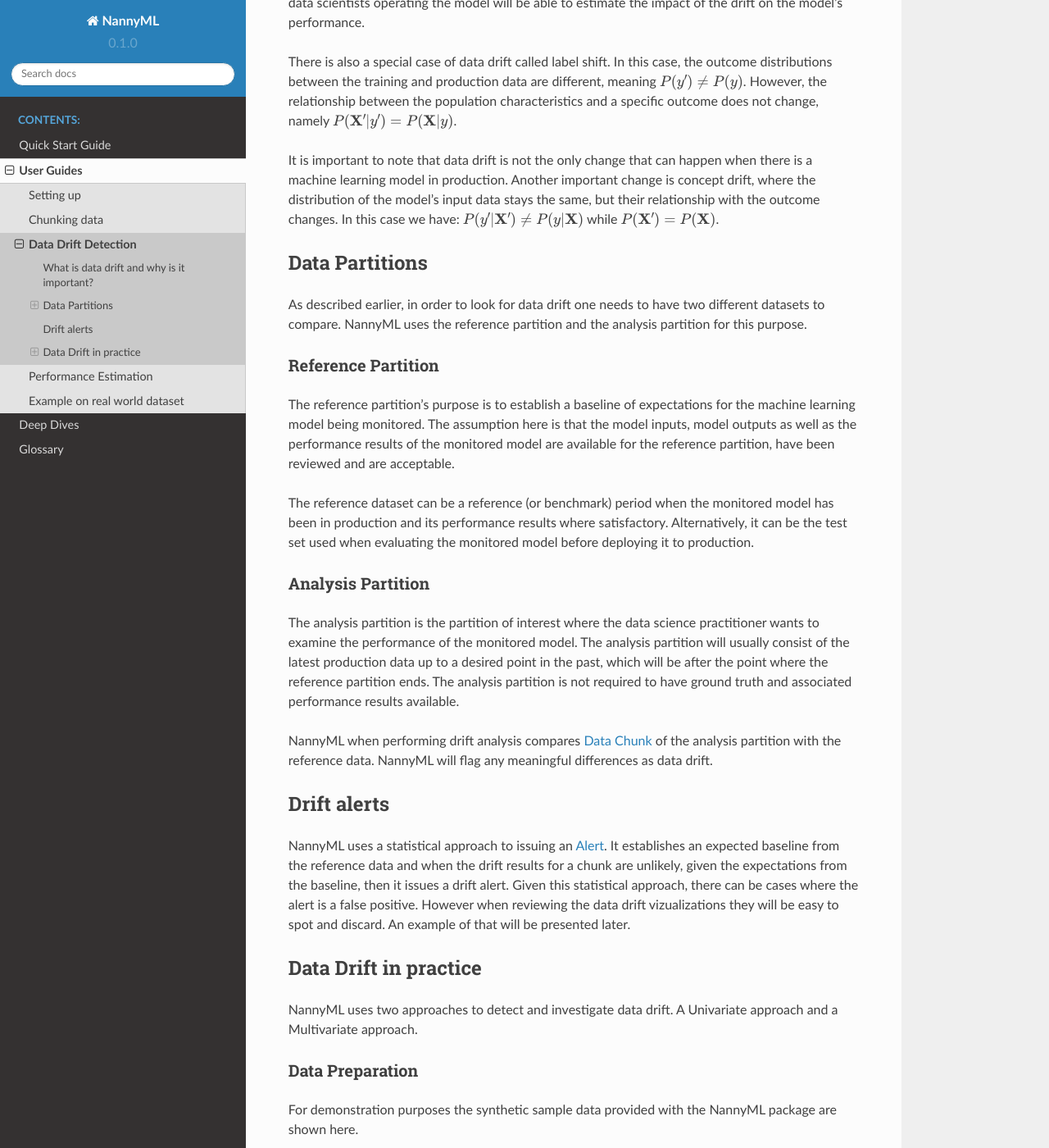
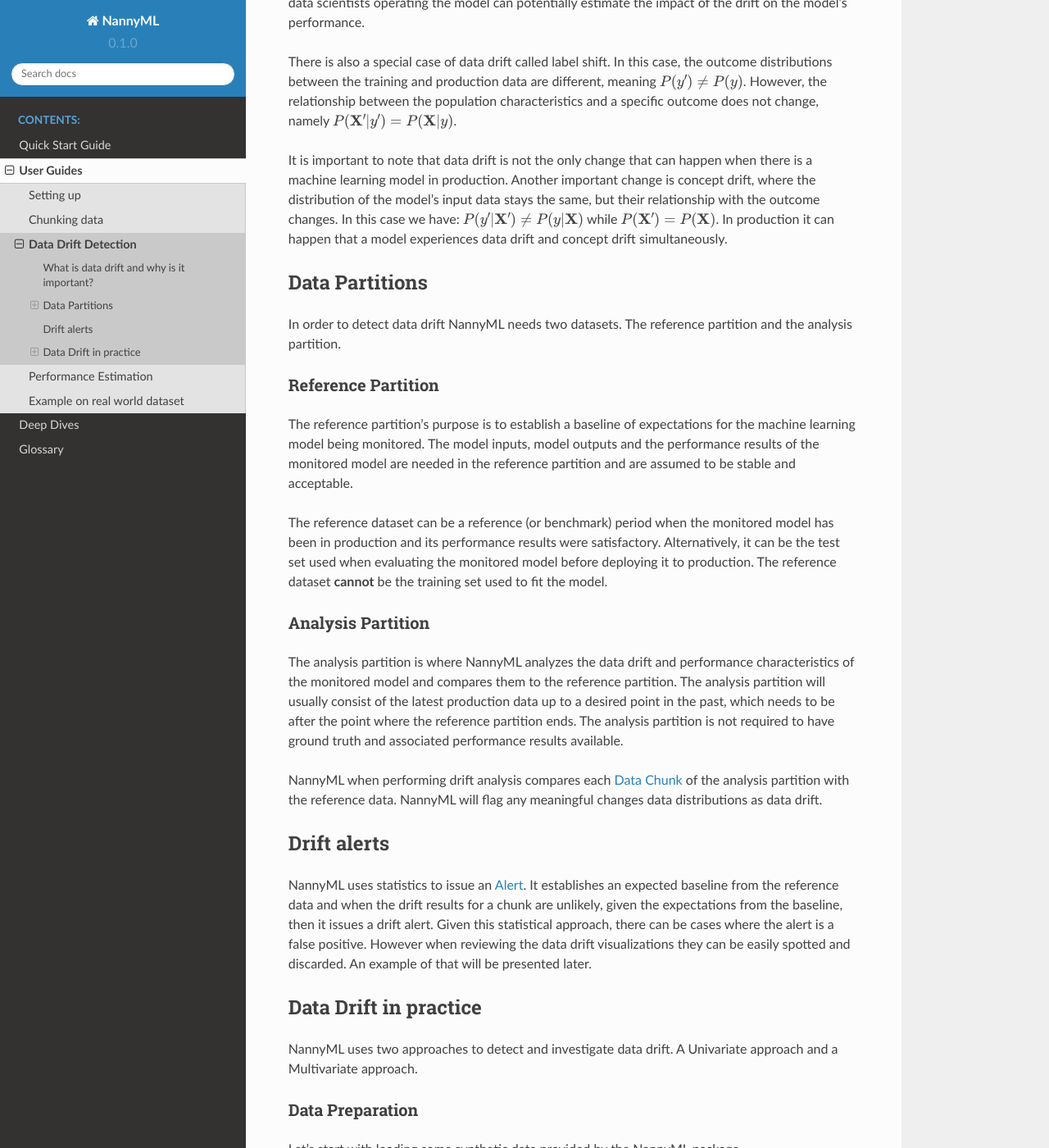
Before and after one commit to NannyML/nannyml, a Sphinx documentation site: the page built from docs/guides/data_drift.rst, in a window 1280 px wide and 1400 px high, scrolled down 440 px. Shown: the whole window at 82% size. Built offline with Sphinx 7.4.7 and the Read the Docs theme 2.0.0, drawn with Linux system fonts in a browser that asks for light colours; pages that are not in the unit, such as notebooks, are missing from menus; some of the changed text lies outside the part shown.

Commit message:
data drift feedback (#26)
* feedback for Reconstruction Error

* feedback for data drift

```diff
--- a/docs/guides/chunking_your_data.rst
+++ b/docs/guides/chunking_your_data.rst
@@ -8,7 +8,7 @@
     Not sure what data chunk is in the first place? Read about :term:`Data Chunk`.
 
 Why do we need chunks?
-===================
+======================
 
 
 NannyML monitors ML models in production by doing data drift detection and performance estimation or monitoring.
--- a/docs/guides/data_drift.rst
+++ b/docs/guides/data_drift.rst
@@ -7,18 +7,18 @@
 What is data drift and why is it important?
 ===========================================
 
-Let's study a machine learning model that uses some multidimensional input data
+Take a machine learning model that uses some multidimensional input data
 :math:`\mathbf{X}` and makes predictions :math:`y`.
 
 The model has been trained on some data distribution :math:`P(\mathbf{X})`.
 There is data drift when the production data comes from a different distribution
 :math:`P(\mathbf{X'}) \neq P(\mathbf{X})`.
 
-A machine learning model operating on an input distribution different than
+A machine learning model operating on an input distribution different from
 the one it has been trained on will probably underperform. It is therefore crucial to detect
 data drift, in a timely manner, when a model is in production. By further investigating the
 characteristics of the observed drift, the data scientists operating the model
-will be able to estimate the impact of the drift on the model's performance.
+can potentially estimate the impact of the drift on the model's performance.
 
 There is also a special case of data drift called label shift. In this case, the outcome
 distributions between the training and production data are different, meaning
@@ -29,7 +29,8 @@
 machine learning model in production. Another important change is concept drift, where the
 distribution of the model's input data stays the same, but their relationship with the outcome
 changes. In this case we have: :math:`P(y'|\mathbf{X'}) \neq P(y|\mathbf{X})` while
-:math:`P(\mathbf{X'}) = P(\mathbf{X})`.
+:math:`P(\mathbf{X'}) = P(\mathbf{X})`. In production it can happen that a model
+experiences data drift and concept drift simultaneously.
 
 
 .. _data-drift-partitions:
@@ -37,43 +38,43 @@
 Data Partitions
 ===============
 
-As described earlier, in order to look for data drift one needs to have two different datasets
-to compare. NannyML uses the reference partition and the analysis partition for this purpose.
+In order to detect data drift NannyML needs two datasets. The reference partition and the
+analysis partition.
 
 Reference Partition
 -------------------
 
 The reference partition's purpose is to establish a baseline of expectations for the machine
-learning model being monitored. The assumption here is that the model inputs, model outputs as well
-as the performance results of the monitored model are available for the reference partition, have
-been reviewed and are acceptable.
+learning model being monitored. The model inputs, model outputs and
+the performance results of the monitored model are needed in the reference partition and are assumed
+to be stable and acceptable.
 
 The reference dataset can be a reference (or benchmark) period when the
-monitored model has been in production and its performance results where satisfactory.
+monitored model has been in production and its performance results were satisfactory.
 Alternatively, it can be the test set used when evaluating the monitored model before
-deploying it to production.
+deploying it to production. The reference dataset **cannot** be the training set used to fit the model.
 
 Analysis Partition
 ------------------
 
-The analysis partition is the partition of interest where the data science practitioner wants
-to examine the performance of the monitored model. The analysis partition will usually consist
-of the latest production data up to a desired point in
-the past, which will be after the point where the reference partition ends.
+The analysis partition is where NannyML analyzes the data drift and performance characteristics of the monitored
+model and compares them to the reference partition.
+The analysis partition will usually consist of the latest production data up to a desired point in
+the past, which needs to be after the point where the reference partition ends.
 The analysis partition is not required to have ground truth and associated performance results
 available.
 
-NannyML when performing drift analysis compares :term:`Data Chunk` of the analysis partition
-with the reference data. NannyML will flag any meaningful differences as data drift.
+NannyML when performing drift analysis compares each :term:`Data Chunk` of the analysis partition
+with the reference data. NannyML will flag any meaningful changes data distributions as data drift.
 
 Drift alerts
 ============
 
-NannyML uses a statistical approach to issuing an :term:`Alert`. It establishes an expected baseline from
+NannyML uses statistics to issue an :term:`Alert`. It establishes an expected baseline from
 the reference data and when the drift results for a chunk are unlikely, given the expectations
 from the baseline, then it issues a drift alert. Given this statistical approach, there can be
-cases where the alert is a false positive. However when reviewing the data drift vizualizations
-they will be easy to spot and discard. An example of that will be presented later.
+cases where the alert is a false positive. However when reviewing the data drift visualizations
+they can be easily spotted and discarded. An example of that will be presented later.
 
 
 .. _data-drift-practice:
@@ -87,8 +88,7 @@
 Data Preparation
 ----------------
 
-For demonstration purposes the synthetic sample data provided with the NannyML package
-are shown here.
+Let’s start with loading some synthetic data provided by the NannyML package.
 
 .. code-block:: python
 
@@ -249,13 +249,16 @@
 
 .. image:: ../_static/drift-guide-stacked-workday.svg
 
-NannyML highlights with red the areas with possible data drift.
-The ``tenure`` feature has two alerts that are false positives.
+NannyML highlights the areas with possible data drift.
+Here, the ``tenure`` feature has two alerts that are false positives. That is so
+because the measure of the drift, as shown by the KS d-statistic is very low. This is
+in conrast to the alerts for the ``public_transportation_cost`` for example, where
+the KS d-statistc grows significantly.
 The features ``distance_from_office``, ``salary_range``, ``public_transportation_cost``,
 ``wfh_prev_workday`` have been rightly identified as exhibiting drift.
 
-Furthermore NannyML can sort features according to how many alerts they have had within the data analyzed
-for data drift. You can chose to view the ranking of all the model inputs or just the ones that have drifted.
+NannyML can rank features according to how many alerts they have had within the data analyzed
+for data drift. NannyML allows for the option to view the ranking of all the model inputs or just the ones that have drifted.
 NannyML provides a dataframe with the resulting ranking of features using the code below:
 
 .. code-block:: python
@@ -285,13 +288,13 @@
 Drift Detection for Model Outputs
 ---------------------------------
 
-NannyML allows for monitoring :term:`Model Outputs` for data drift. It uses the same methodology as it would for a continuous feature.
-The results are actually already computed in our ``univariate_results`` object. We can visualize them with:
+NannyML also detects data drift in the :term:`Model Outputs`. It uses the same methodology as for a continuous feature.
+The results are in our ``univariate_results`` object. We can visualize them with:
 
 .. code-block:: python
 
-    >>> fig = plots.plot_univariate_statistical_prediction_drift(univariate_results, metric='statistic')
-    >>> fig.show()
+    >>> figure = plots.plot_univariate_statistical_prediction_drift(univariate_results, metric='statistic')
+    >>> figure.show()
 
 .. image:: ../_static/drift-guide-predictions.svg
 
@@ -300,7 +303,8 @@
 .. image:: ../_static/drift-guide-predictions-joyplot.svg
 
 
-Looking at the results we see that we have a false alert on the first chunk of the analysis data. This
+Looking at the results we see that we have a false alert on the first chunk of the analysis data. Similar
+to the ``tenure`` variable this is a false alert because the drift measured by the KS d-statistic is very low. This
 can happen when the statistical tests consider significant a small change in the distribtion of a variable
 in the chunks.
 
@@ -309,20 +313,16 @@
 Multivariate Drift Detection
 ----------------------------
 
-The univariate approach to data drift detection is powerful, interpretable but limited.
-Data living in multidimensional spaces can have complex structures
+The univariate approach to data drift detection is simple and interpretable but has a few significant downsides.
+Multidimensional data can have complex structures
 whose change may not be visible by just viewing the distributions of each feature.
 
-One solution for this problem is to user the reconstruction error for a dataset.
-In general reconstruction error is the error resulting from re-creating
-a dataset after a dimensionality reduction transformation followed by its
-inverse transformation. The error is computed to be the mean of the Euclidean distance
-of all the points in our dataset. We explain the problem and the reasoning behind
-recosntruction error in more detail at
+
+NannyML uses Data Reconstruction with PCA to detect such changes. For a detailed explanation of
+the method see
 :ref:`Data Reconstruction with PCA Deep Dive<data-reconstruction-pca>`.
-
-For drift detection purposes the key thing to know is that a change in reconstruction error
-values reflects a change in the structure of the model inputs. NannyML enables monitoring the
+The method returns a single number, :term:`Reconstruction Error`. The changes in this value
+reflect a change in the structure of the model inputs. NannyML monitors the
 reconstruction error over time for the monitored model and raises an alert if the
 values get outside the range observed in the reference partition.
 
```
Also changed, not shown: other parts of docs/guides/data_drift.rst (+14 -14 lines).
